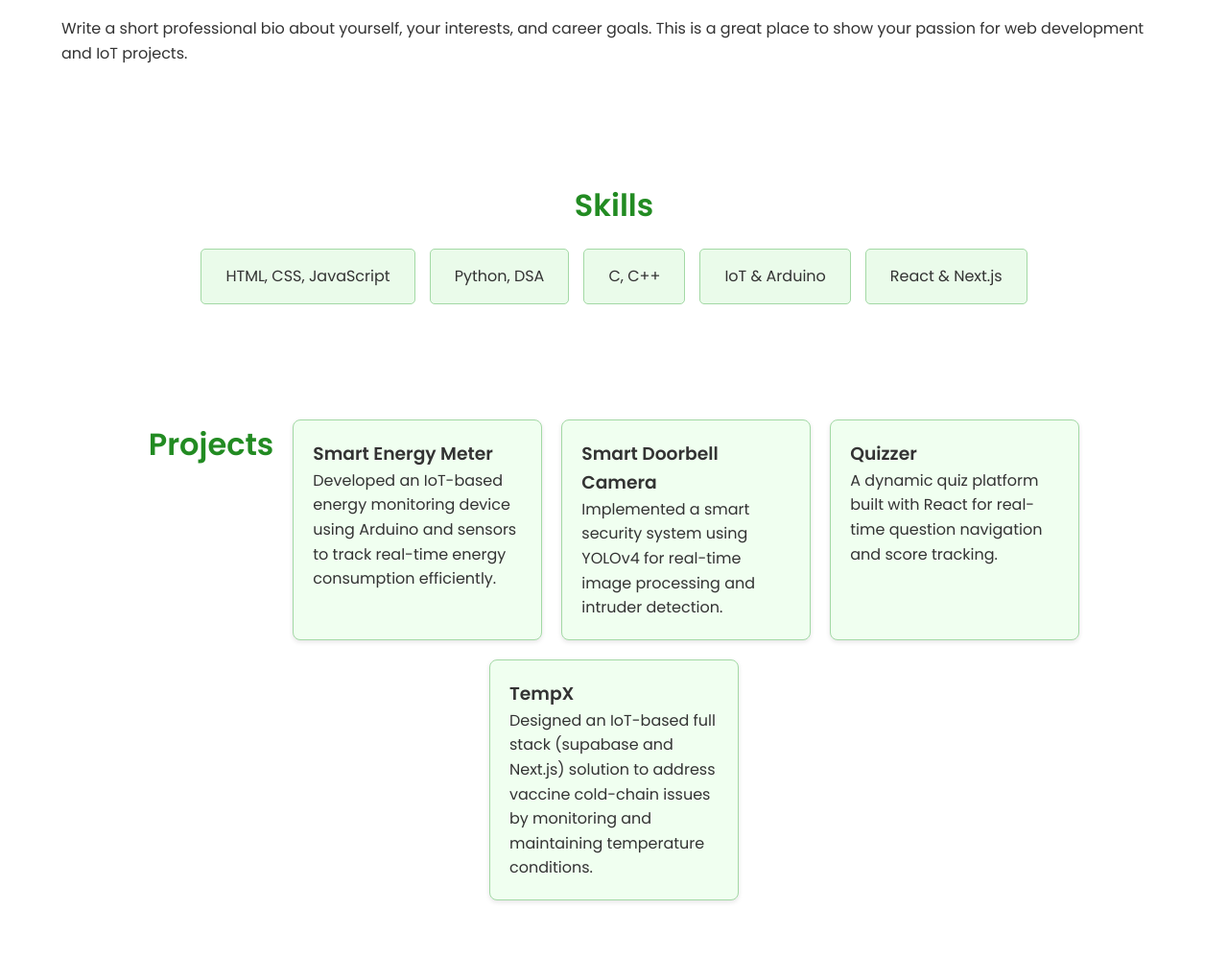
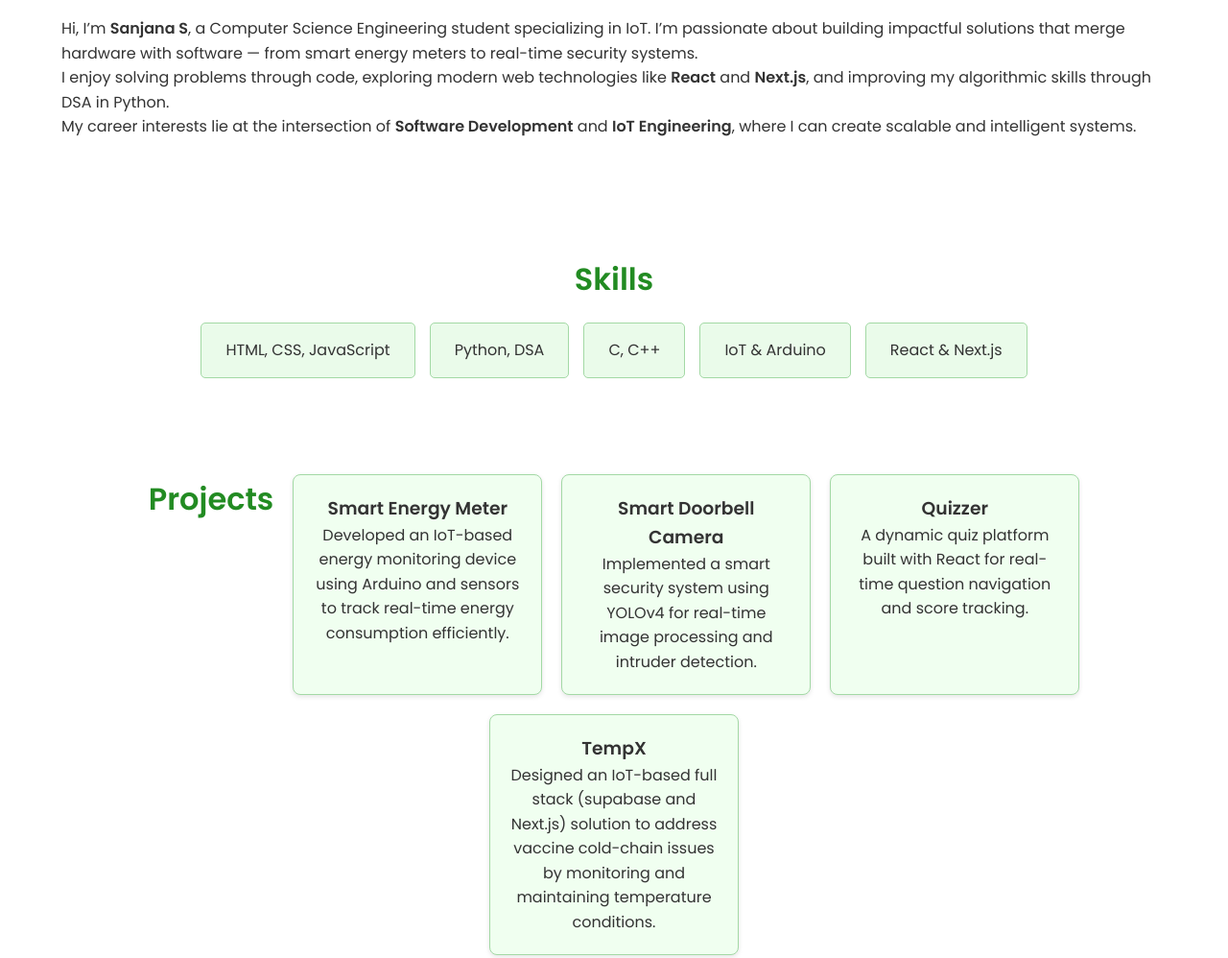
Before and after one commit to Sanjana272621/portfolio, a plain HTML site: page index.html in a window 1280 px wide. Shown: the part 1019-2017 px from the top of the page at 96% size. Drawn offline with Linux system fonts and the light colour scheme.

Commit message:
experience

```diff
--- a/index.html
+++ b/index.html
@@ -42,8 +42,17 @@
   <section id="about" class="about container">
     <h2>About Me</h2>
     <p>
-      Write a short professional bio about yourself, your interests, and career goals.
-      This is a great place to show your passion for web development and IoT projects.
+      Hi, I’m <strong>Sanjana S</strong>, a Computer Science Engineering student specializing in IoT.
+      I’m passionate about building impactful solutions that merge hardware with software —
+      from smart energy meters to real-time security systems.
+    </p>
+    <p>
+      I enjoy solving problems through code, exploring modern web technologies like <strong>React</strong> and
+      <strong>Next.js</strong>, and improving my algorithmic skills through DSA in Python.
+    </p>
+    <p>
+      My career interests lie at the intersection of <strong>Software Development</strong> and
+      <strong>IoT Engineering</strong>, where I can create scalable and intelligent systems.
     </p>
   </section>
 
@@ -61,7 +70,7 @@
 
   <!-- Projects Section -->
   <section id="projects" class="projects container">
-    <h2>Projects</h2>
+    <h2 class = "projects-title">Projects</h2>
     <div class="project-card">
       <h3>Smart Energy Meter</h3>
       <p>Developed an IoT-based energy monitoring device using Arduino and sensors to track real-time energy consumption efficiently.</p>
@@ -77,7 +86,6 @@
     <div class="project-card">
       <h3>TempX</h3>
       <p>Designed an IoT-based full stack (supabase and Next.js) solution to address vaccine cold-chain issues by monitoring and maintaining temperature conditions.</p>
-    </div>
     </div>
   </section>
 
@@ -115,7 +123,7 @@
 
   <!-- Footer -->
   <footer>
-    <p>© 2025 Your Name. All Rights Reserved.</p>
+    <p>© 2025 Sanjana. All Rights Reserved.</p>
   </footer>
 
   <script src="script.js"></script>
--- a/style.css
+++ b/style.css
@@ -148,6 +148,18 @@ h2 {
   justify-content: center;
 }
 
+.projects {
+  text-align: center;
+  padding-top: 40px; /* Add space from the top */
+}
+
+.projects-title {
+  text-align: center;
+  font-size: 32px;
+  color: forestgreen;
+  margin-bottom: 20px;
+}
+
 .project-card {
   background: #f0fff0;
   border: 1px solid #a3d9a5;
```
